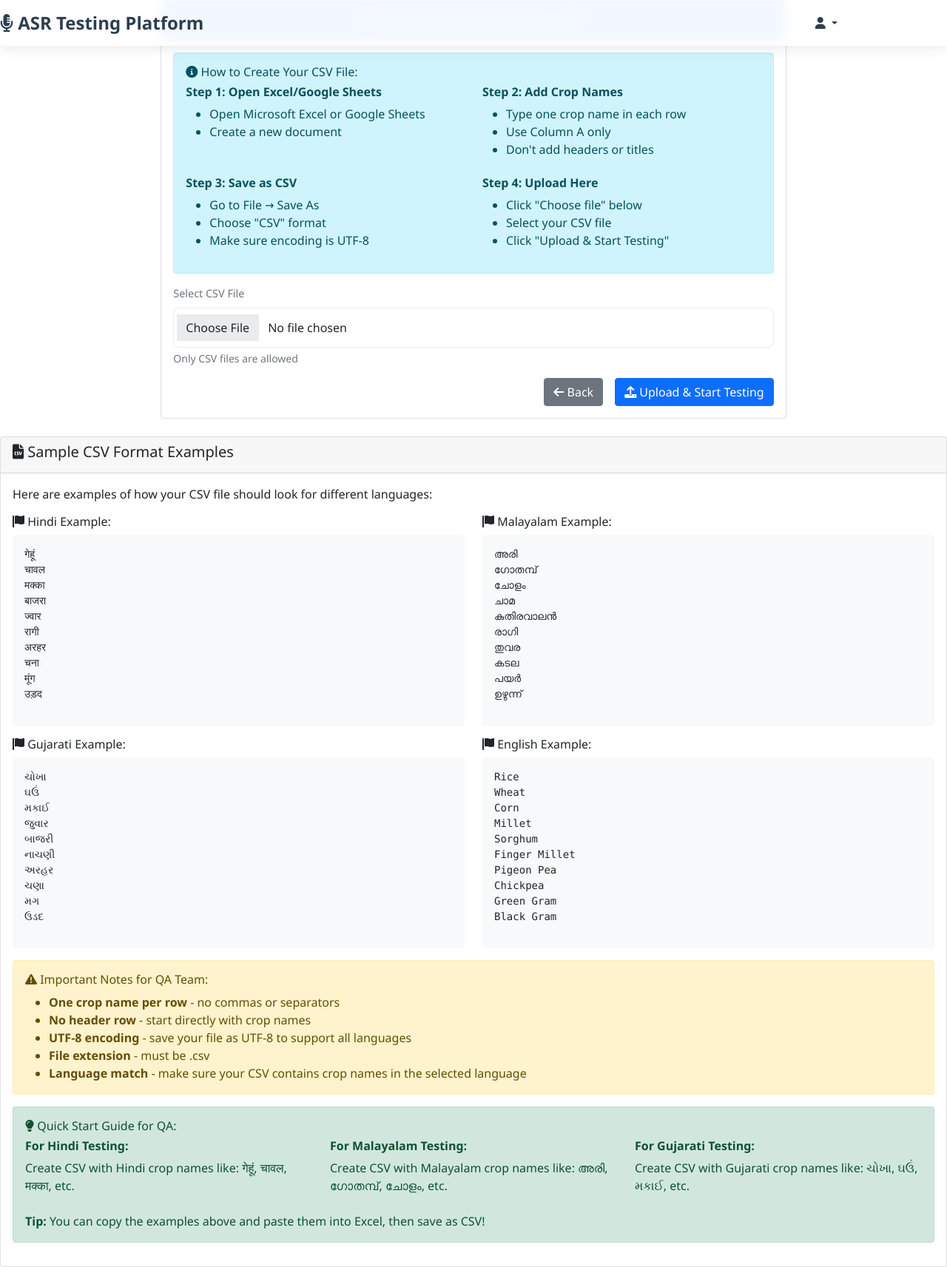
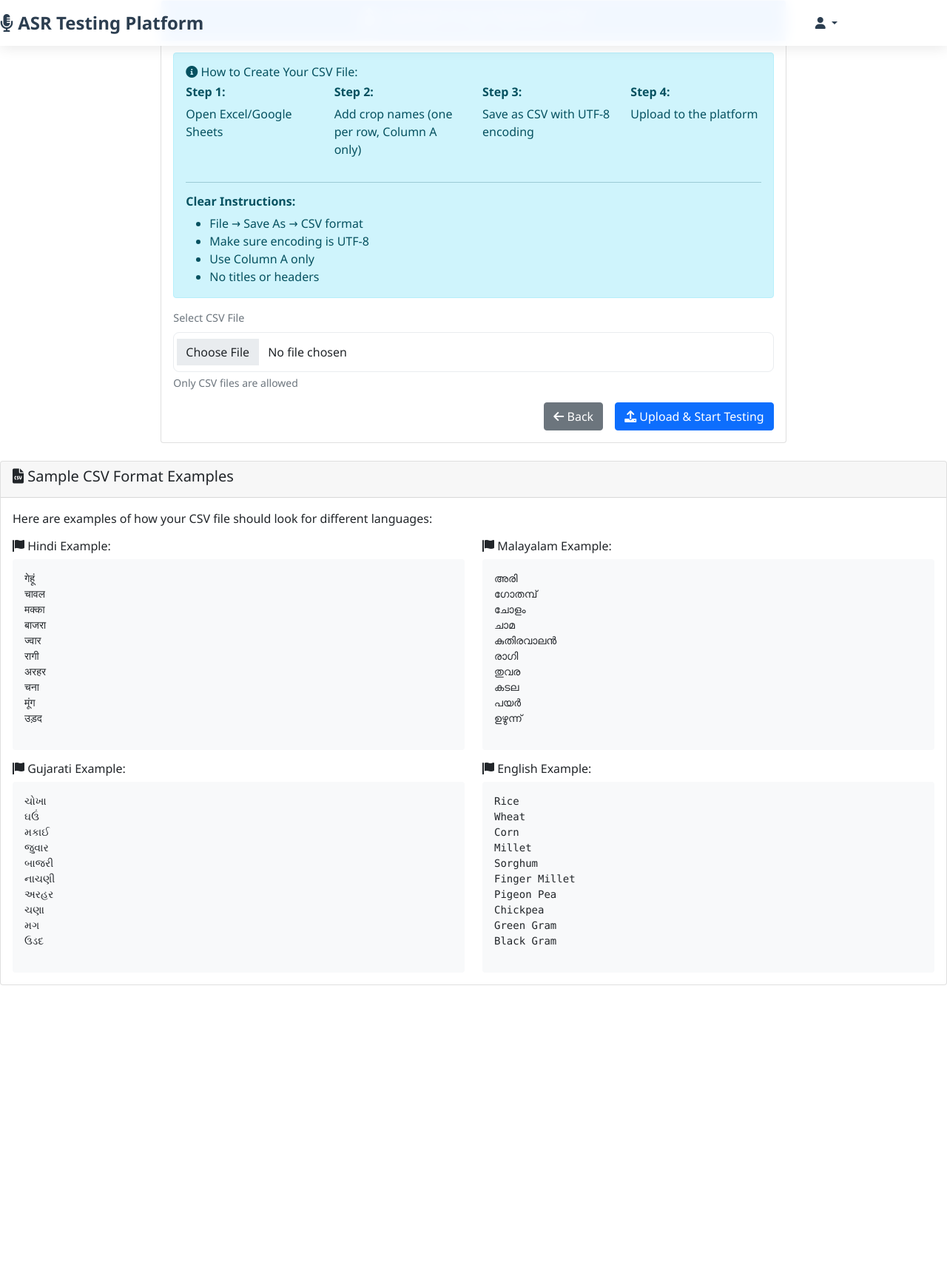
Before and after one commit to shivoham099/asr-testing-platform, a Flask app: page /upload_csv/1 in a window 1280 px wide. Shown: the whole page at 74% size. After the commit the page ends 1332 px from the top, so only its background shows below. Run offline with Flask 3, Linux system fonts and the light colour scheme; the visitor is signed in with stand-in values (Sample User, id 1).

Commit message:
Simplify CSV instructions to essential steps only

```diff
--- a/templates/upload_csv.html
+++ b/templates/upload_csv.html
@@ -13,40 +13,31 @@
                 <div class="alert alert-info">
                     <h6><i class="fas fa-info-circle"></i> How to Create Your CSV File:</h6>
                     <div class="row">
-                        <div class="col-md-6">
-                            <h6><strong>Step 1: Open Excel/Google Sheets</strong></h6>
-                            <ul>
-                                <li>Open Microsoft Excel or Google Sheets</li>
-                                <li>Create a new document</li>
-                            </ul>
+                        <div class="col-md-3">
+                            <h6><strong>Step 1:</strong></h6>
+                            <p>Open Excel/Google Sheets</p>
                         </div>
-                        <div class="col-md-6">
-                            <h6><strong>Step 2: Add Crop Names</strong></h6>
-                            <ul>
-                                <li>Type one crop name in each row</li>
-                                <li>Use Column A only</li>
-                                <li>Don't add headers or titles</li>
-                            </ul>
+                        <div class="col-md-3">
+                            <h6><strong>Step 2:</strong></h6>
+                            <p>Add crop names (one per row, Column A only)</p>
+                        </div>
+                        <div class="col-md-3">
+                            <h6><strong>Step 3:</strong></h6>
+                            <p>Save as CSV with UTF-8 encoding</p>
+                        </div>
+                        <div class="col-md-3">
+                            <h6><strong>Step 4:</strong></h6>
+                            <p>Upload to the platform</p>
                         </div>
                     </div>
-                    <div class="row mt-2">
-                        <div class="col-md-6">
-                            <h6><strong>Step 3: Save as CSV</strong></h6>
-                            <ul>
-                                <li>Go to File → Save As</li>
-                                <li>Choose "CSV" format</li>
-                                <li>Make sure encoding is UTF-8</li>
-                            </ul>
-                        </div>
-                        <div class="col-md-6">
-                            <h6><strong>Step 4: Upload Here</strong></h6>
-                            <ul>
-                                <li>Click "Choose file" below</li>
-                                <li>Select your CSV file</li>
-                                <li>Click "Upload & Start Testing"</li>
-                            </ul>
-                        </div>
-                    </div>
+                    <hr>
+                    <h6><strong>Clear Instructions:</strong></h6>
+                    <ul class="mb-0">
+                        <li>File → Save As → CSV format</li>
+                        <li>Make sure encoding is UTF-8</li>
+                        <li>Use Column A only</li>
+                        <li>No titles or headers</li>
+                    </ul>
                 </div>
 
                 <form method="POST" action="{{ url_for('process_csv') }}" enctype="multipart/form-data">
@@ -152,35 +143,6 @@ Black Gram</code></pre>
                     </div>
                 </div>
 
-                <div class="alert alert-warning mt-3">
-                    <h6><i class="fas fa-exclamation-triangle"></i> Important Notes for QA Team:</h6>
-                    <ul class="mb-0">
-                        <li><strong>One crop name per row</strong> - no commas or separators</li>
-                        <li><strong>No header row</strong> - start directly with crop names</li>
-                        <li><strong>UTF-8 encoding</strong> - save your file as UTF-8 to support all languages</li>
-                        <li><strong>File extension</strong> - must be .csv</li>
-                        <li><strong>Language match</strong> - make sure your CSV contains crop names in the selected language</li>
-                    </ul>
-                </div>
-
-                <div class="alert alert-success mt-3">
-                    <h6><i class="fas fa-lightbulb"></i> Quick Start Guide for QA:</h6>
-                    <div class="row">
-                        <div class="col-md-4">
-                            <h6><strong>For Hindi Testing:</strong></h6>
-                            <p>Create CSV with Hindi crop names like: गेहूं, चावल, मक्का, etc.</p>
-                        </div>
-                        <div class="col-md-4">
-                            <h6><strong>For Malayalam Testing:</strong></h6>
-                            <p>Create CSV with Malayalam crop names like: അരി, ഗോതമ്പ്, ചോളം, etc.</p>
-                        </div>
-                        <div class="col-md-4">
-                            <h6><strong>For Gujarati Testing:</strong></h6>
-                            <p>Create CSV with Gujarati crop names like: ચોખા, ઘઉં, મકાઈ, etc.</p>
-                        </div>
-                    </div>
-                    <p class="mt-2 mb-0"><strong>Tip:</strong> You can copy the examples above and paste them into Excel, then save as CSV!</p>
-                </div>
             </div>
         </div>
     </div>
```
